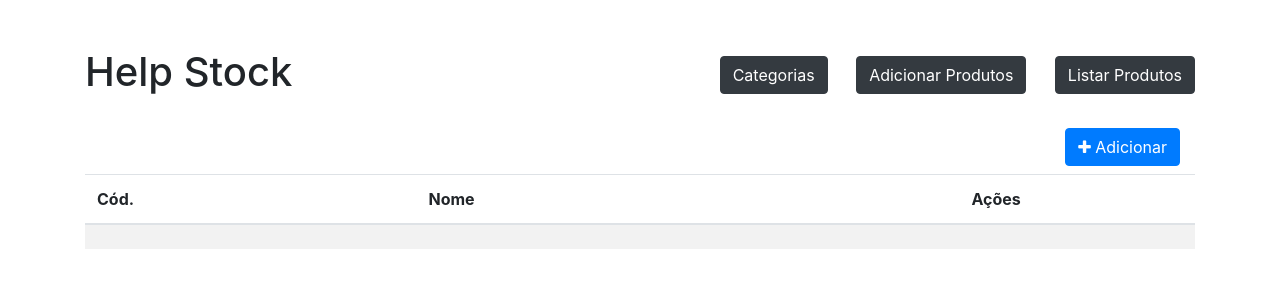
After one commit to rafaelfernandes98/help_stock, a PHP site: template application/view/categoria/index.php in a window 1280 px wide. The commit adds this page. Shown: the top 300 px of the page. Run offline with PHP 8.4, Linux system fonts and the light colour scheme; the template is opened without the code that fills it, so the values that code supplies are empty; some libraries are stand-ins or nearby versions.

Commit message:
nova_feature_categoria_produto

```diff
--- a/application/view/_templates/footer.php
+++ b/application/view/_templates/footer.php
@@ -1,3 +1,7 @@
+</div>
+</div>
+
+
 <script src="<?php echo URL; ?>js/jquery.slim.min.js"></script>
 <script src="http://code.jquery.com/jquery-1.11.1.min.js"></script>
 <script src="<?php echo URL; ?>js/bootstrap.bundle.min.js"></script>
--- a/application/view/_templates/header.php
+++ b/application/view/_templates/header.php
@@ -12,15 +12,16 @@
 </head>
 
 <body>
-    <div class="container">
-        <div class="row">
-            <div class="col-sm-6 col-md-6 col-lg-6 d-flex mt-5 justify-content-around">
-                <h1>Help Stock</h1>
+    <div class="container-fluid margem-pagima">
+        <div class="container mt-5">
+            <div class="row">
+                <div class="col-sm-6 col-md-6 col-lg-6">
+                    <h1>Help Stock</h1>
+                </div>
+
+                <div class="col-sm-6 col-md-6 col-lg-6 mt-2 text-right">
+                    <a href="<?= URL?>Categoria/index" class="btn btn-dark mr-4">Categorias</a>
+                    <a href="<?= URL ?>AdicionarProduto/index" class="btn btn-dark mr-4">Adicionar Produtos</a>
+                    <a href="<?= URL ?>Home/index" class="btn btn-dark">Listar Produtos</a>
+                </div>
             </div>
-
-            <div class="col-sm-6 col-md-6 col-lg-6 d-flex justify-content-center mt-5 align-items-center">
-                <a href="<?= URL ?>AdicionarProduto/index" class="btn btn-primary mr-4 ">Adicionar Produtos</a>
-                <a href="<?= URL ?>Home/index" class="btn btn-success">Listar Produtos</a>
-            </div>
-        </div>
-    </div>
--- /dev/null
+++ b/application/view/categoria/index.php
@@ -0,0 +1,101 @@
+<div class="box-tabela-categoria">
+    <div class="rowt">
+        <div class="col-sm-12 col-md-12 col-lg-12 text-right mt-4 mb-0">
+
+            <button class="btn btn-primary btn-add-categoria"><i class="fa fa-plus" aria-hidden="true"></i> Adicionar</button>
+        </div>
+
+    </div>
+    <div class="row">
+        <div class="col-sm-12 col-md-12 col-lg-12">
+            <div class="table-responsive">
+                <table class="table table-striped mt-2">
+                    <thead class="tfooter ">
+                        <tr>
+                            <th scope="col">Cód.</th>
+                            <th scope="col">Nome</th>
+                            <th scope="col" class="text-center">Ações</th>
+                        </tr>
+                    </thead>
+                    <tbody>
+                        <?php foreach($todas_categorias as $categoria){ ?>
+                            <tr>
+                                <td scope='row'><?=$categoria->id?></td>
+                                <td><?= $categoria->nome ?></td>
+                                <td class="text-center">
+                                    <a class="btn btn-warning btn-update-categoria"><i class="fa fa-pencil" aria-hidden="true"></i></a>
+                                    <a id="<?=$categoria->id?>" class="btn btn-danger btn-deletar-categoria"><i class="fa fa-trash" aria-hidden="true"></i></a>
+                                </td>
+                            </tr>
+
+                        <?php } ?>
+
+
+
+                        <tr class="tfooter ">
+                            <td></td>
+                            <td></td>
+                            <td></td>
+
+                        </tr>
+                    </tbody>
+                </table>
+
+            </div>
+        </div>
+    </div>
+</div>
+
+
+
+<div class="modal fade" id="modal-add-categoria" tabindex="-1">
+  <div class="modal-dialog">
+    <div class="modal-content">
+      <div class="modal-header">
+        <h5 class="modal-title" id="exampleModalLabel">Adicione uma Categoria</h5>
+        <button type="button" class="close" data-dismiss="modal" aria-label="Close">
+          <span aria-hidden="true">&times;</span>
+        </button>
+      </div>
+
+      <div class="modal-body">
+
+        <div class="box-input">
+          <label for="nome_add"><b>Nome:</b> </label>
+          <input id='nome_add' type="text" class="form-control mb-4 text-right">
+        </div>
+      </div>
+      <div class="modal-footer">
+        <a class="btn btn-secondary" data-dismiss="modal">Fechar</a>
+        <a class="btn btn-success btn-save-categoria">Adicionar</a>
+      </div>
+
+    </div>
+  </div>
+</div>
+
+
+<!-- Modal  DELETAR-->
+<div class="modal fade" id="deleta-categoria" tabindex="-1">
+  <div class="modal-dialog">
+    <div class="modal-content">
+      <div class="modal-header">
+        <h5 class="modal-title" id="exampleModalLabel"><b>Atenção!</b></h5>
+        <button type="button" class="close" data-dismiss="modal" aria-label="Close">
+          <span aria-hidden="true">&times;</span>
+        </button>
+      </div>
+      <div class="modal-body">
+        Deseja Realmente deletar essa Categoria?
+      </div>
+
+      <div class="modal-footer">
+        <div>
+          <button type="button" class="btn btn-warning" data-dismiss="modal">Cancelar</button>
+        </div>
+        <button type="submit" name='deletar' class="btn btn-danger btn-deletado">Deletar</button>
+      </div>
+
+    </div>
+  </div>
+</div>
```
Also changed, not shown: application/Controller/AjaxController.php (+23 -0 lines), application/Controller/CategoriaController.php (added, +31 -0 lines), application/Model/Categoria.php (added, +45 -0 lines), application/view/home/index.php (+8 -8 lines), public/css/v_1/style.css (+5 -9 lines), public/js/v_1/categoria.js (added, +76 -0 lines).
